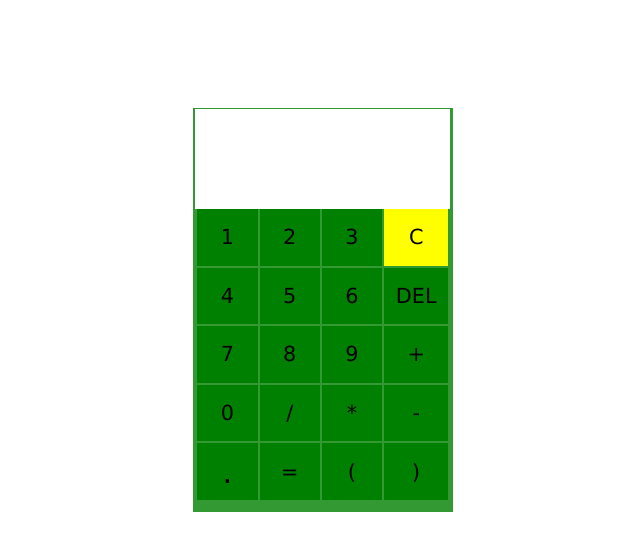
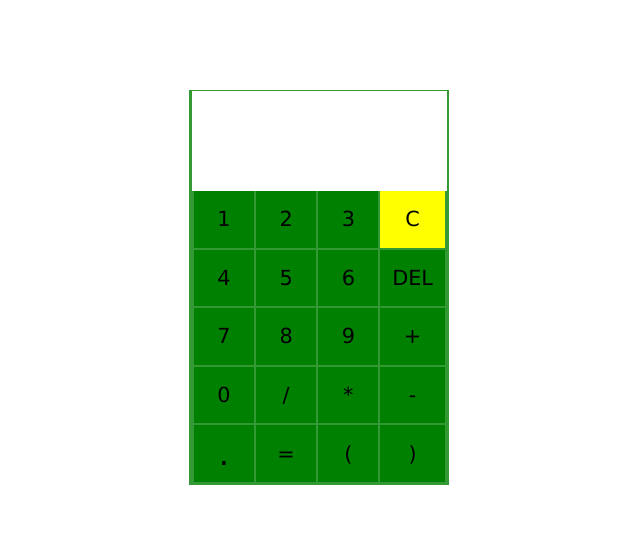
Before and after one commit to Alao046/simplecalculator, a plain HTML site: page index.html in a window 1280 px wide. Shown: the whole page, without its empty margins (321-961 px from the left). Drawn offline with Linux system fonts and the light colour scheme.

Commit message:
adjusting position

```diff
--- a/style.css
+++ b/style.css
@@ -1,8 +1,8 @@
 #big-div {
     background-color: rgba(0, 128, 0, .80);
     width: 260px;
-    min-height: 404px;
-    position: relative; top:100px; left: 40%;
+    /* min-height: 404px; */
+    margin: 90px auto 0 auto;
 }
 
 #first-screen {
```
